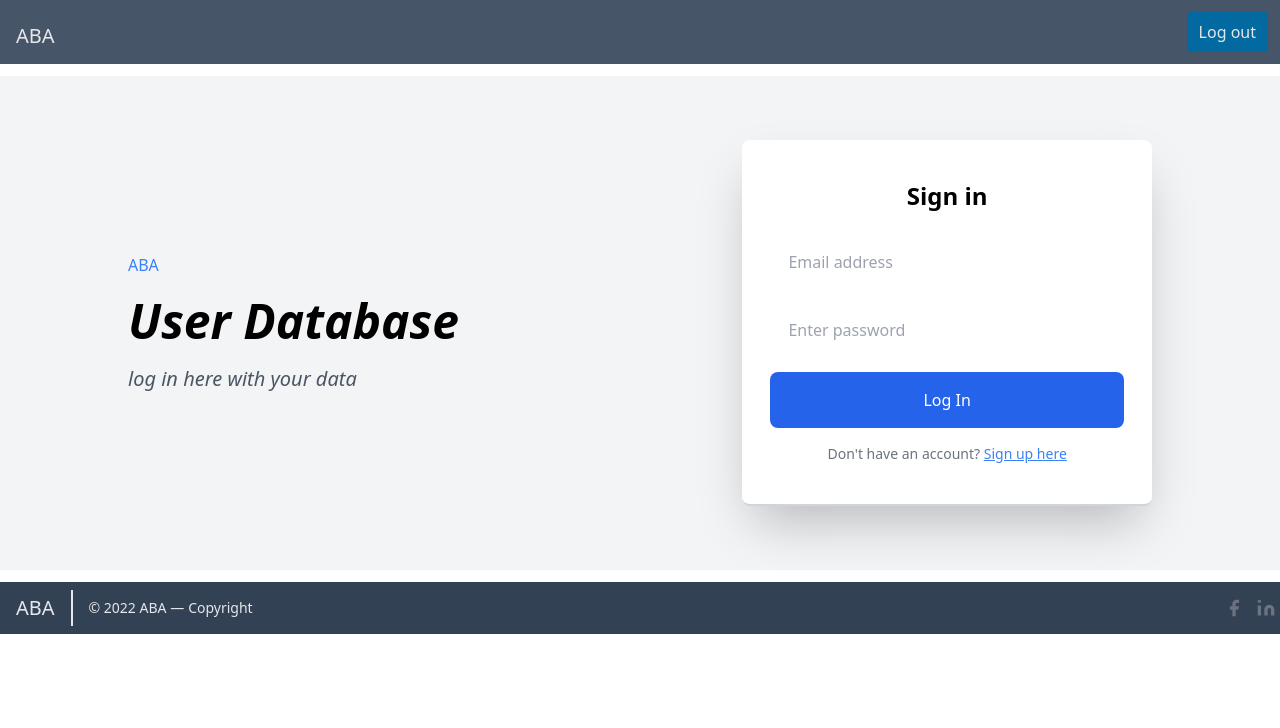
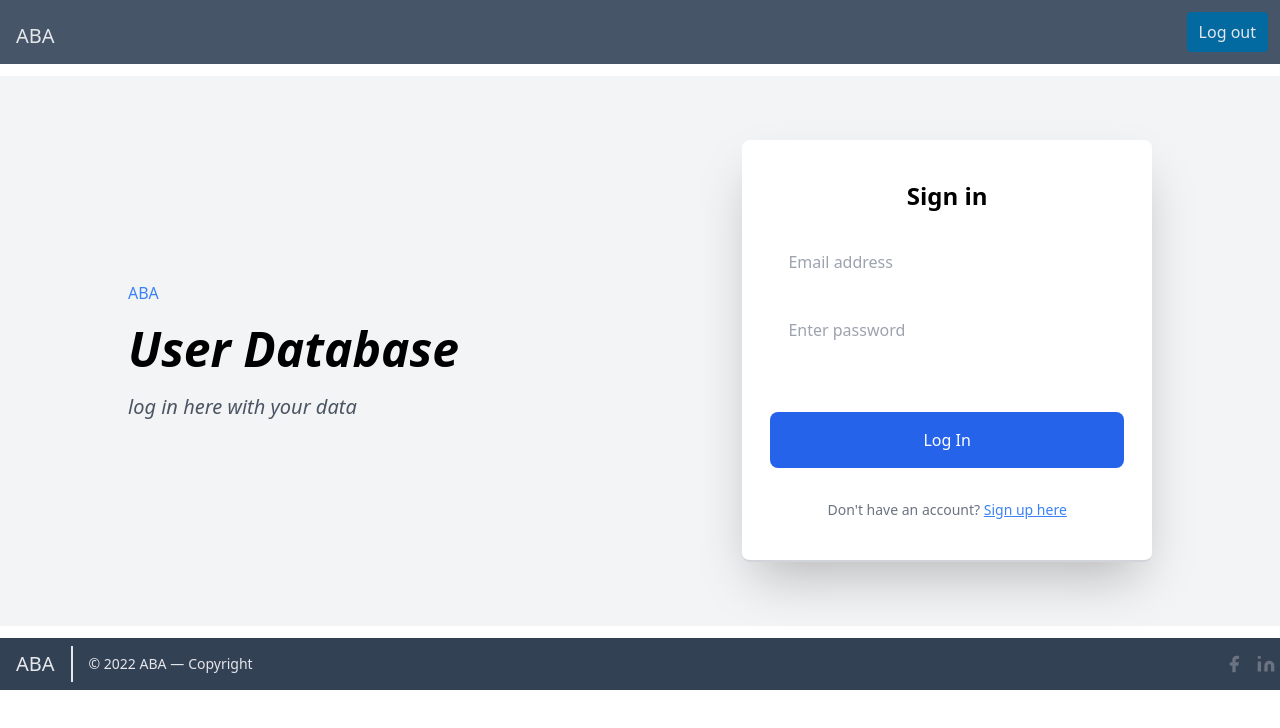
Before and after one commit to luisomogollon/E2fix-main, a React (Create React App) app in the folder E2-main/frontend/: page / in a window 1280 px wide. Shown: the top 728 px of the page. Built offline with nearby package versions, Linux system fonts and the light colour scheme.

Commit message:
update 11:33

```diff
--- a/E2-main/frontend/src/screens/LoginScreen.js
+++ b/E2-main/frontend/src/screens/LoginScreen.js
@@ -91,7 +91,7 @@ const LoginScreen = () => {
               />
               <div className="block">
                 <button
-                  className="w-full px-3 py-4 font-medium text-white bg-blue-600  hover:bg-blue-400 rounded-lg"
+                  className="w-full px-3 py-4 mt-10 mb-4 font-medium text-white bg-blue-600  hover:bg-blue-400 rounded-lg"
                   onClick={handleClick}
                 >
                   Log In
```
